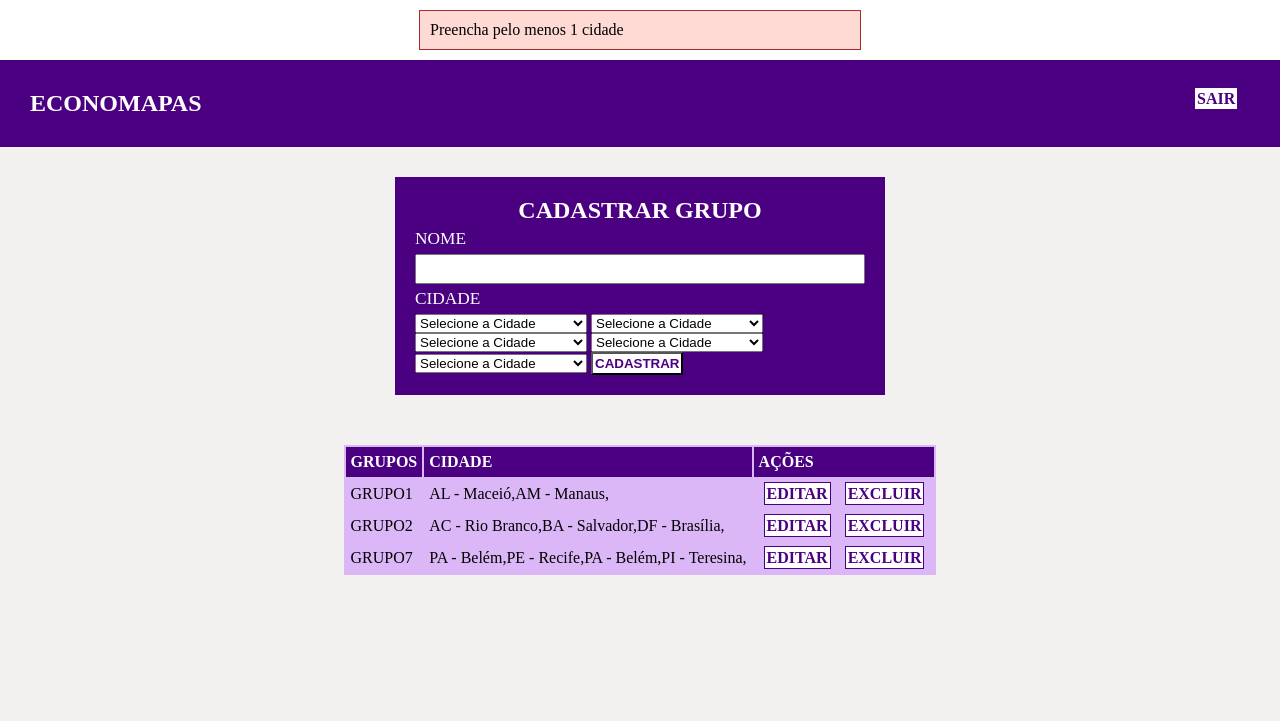
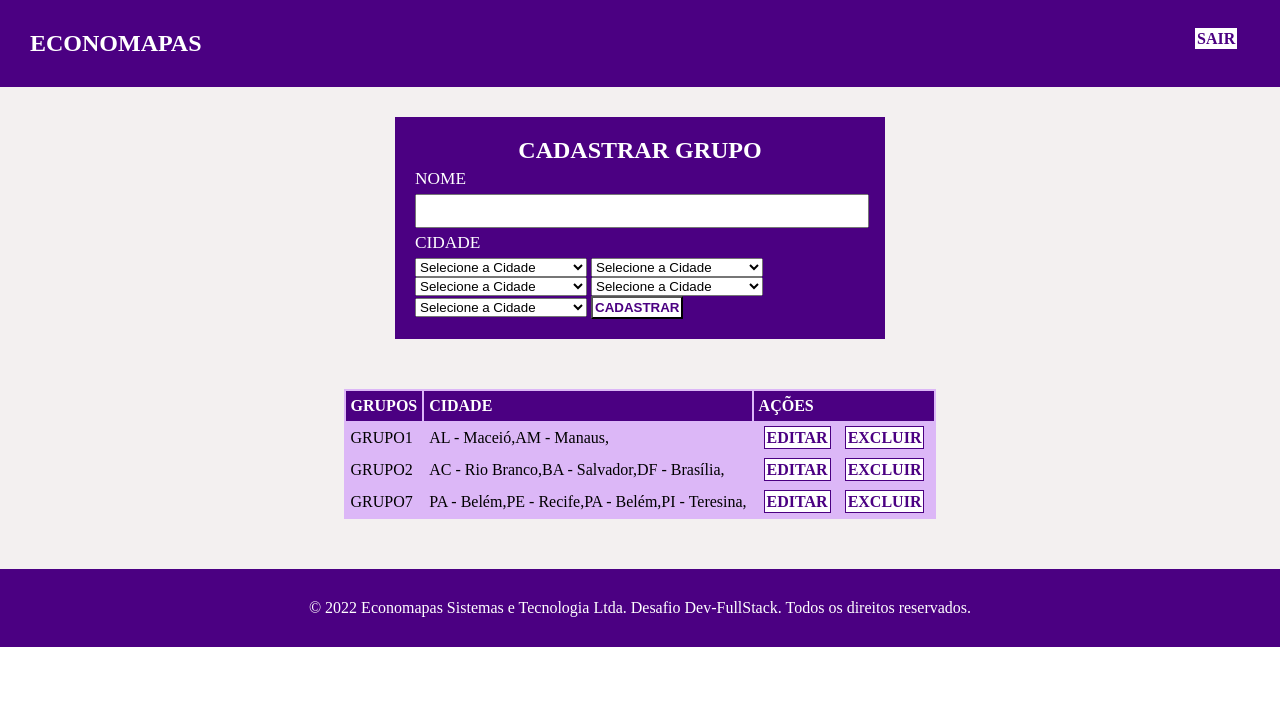
Before and after one commit to gspgaby/Desafio-Economapas, a PHP site: page /grupo.php in a window 1280 px wide. Shown: the top 721 px of the page. Run offline with PHP 8.4, Linux system fonts and the light colour scheme; a user stored in the database is signed in; data comes from the database, SQL or seed files in the repository.

Commit message:
finalização especificações

```diff
--- a/grupo.php
+++ b/grupo.php
@@ -42,7 +42,7 @@
     $check_post_cidade = true;
     $cidades .= $id_cidade5 .",";
   }
-  if(!$check_post_cidade){
+  if(!$check_post_cidade && $grupo_nome){
     ?>
     <div class="msg-erro">
       Preencha pelo menos 1 cidade
@@ -67,13 +67,6 @@
     <?php
 
       }
-    }
-    else{
-      ?>
-          <div class="msg-erro">
-              Por favor preencha todos os campos!
-          </div>
-      <?php
   }
 }
 
@@ -84,12 +77,21 @@
   if($ac == 'excluir'){
 
     $Grupo->excluiGrupo($id);
-    echo "Excluido com sucesso";
+    ?>
+      <div class="msg-sucesso">
+        Excluido com sucesso
+      </div>
+    <?php
   }
   elseif ($ac == 'salvar'){
-    $Grupo->editarGrupo($id, $_GET["novo-grupo-nome"], $_GET["novo-id-cidade"]);
+    $Grupo->editarGrupo($id, $_GET["novo-id-cidade"], $_GET["novo-grupo-nome"]);
+    ?>
+      <div class="msg-sucesso">
+        Editado com sucesso
+      </div>
+    <?php
+  }
 }
- }
 
 ?>
 
@@ -116,7 +118,7 @@
             <form method="post" action="">
               <h2>CADASTRAR GRUPO</h2>
               <label for="grupo">NOME</label>
-              <input type="text" name="grupo_nome" id="grupo">
+              <input type="text" name="grupo_nome" id="grupo" required="required">
               <label for="id_cidade">CIDADE</label>
                 <select name="id_cidade1">
                     <option value="">Selecione a Cidade</option>
@@ -184,13 +186,11 @@
                 <form method="get" action="">
                   <td>
                     <input type="hidden" name="ac" value="salvar">
-
-                    <input type="hidden" name="id" value="<?php echo $grupo_nome->id_cidade?>">
-                    <input type="text" name="novo-id-cidade" value="<?php echo $grupo_nome->id_cidade?>">
-
                     <input type="hidden" name="id" value="<?php echo $grupo_nome->id_grupo?>">
                     <input type="text" name="novo-grupo-nome" value="<?php echo $grupo_nome->grupo_nome?>">
-
+                  </td>
+                  <td>
+                    <input type="text" name="novo-id-cidade" value="<?php echo $grupo_nome->id_cidade?>">
                   </td>
                   <td>
                     <button type="submit" class="link-editar">SALVAR</button>
```
